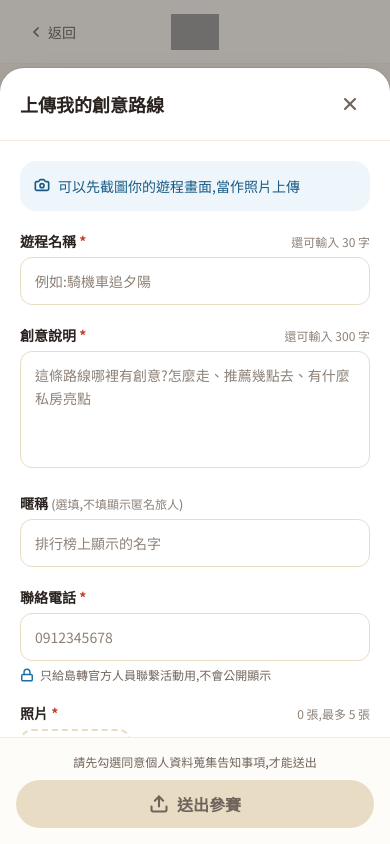
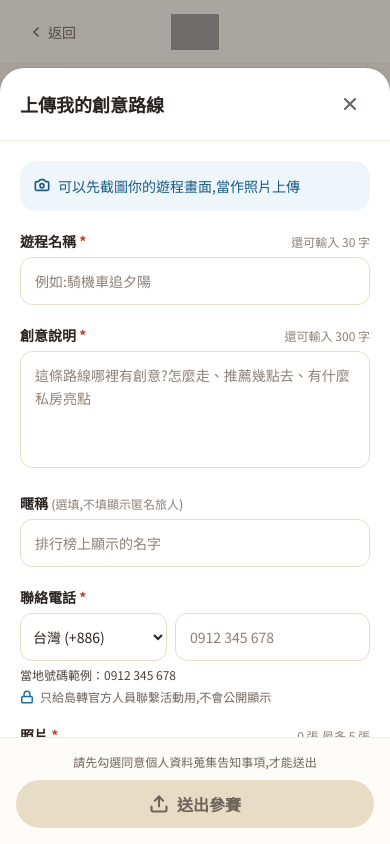
Before and after one commit to fengyao33/KinmenChamp, a React (Vite) app: page /leaderboard in a window 390 px wide. Both pictures are taken after a click on the button "上傳我的路線". Shown: the top 844 px of the page. Built offline with nearby package versions, Linux system fonts and the light colour scheme; grey boxes are pictures that could not be loaded.

Commit message:
Add country code phone validation to upload dialog

```diff
--- a/package.json
+++ b/package.json
@@ -12,6 +12,7 @@
   "dependencies": {
     "@tailwindcss/vite": "^4.3.3",
     "leaflet": "^1.9.4",
+    "libphonenumber-js": "^1.13.14",
     "lucide-react": "^1.47.0",
     "react": "^19.2.8",
     "react-dom": "^19.2.8",
--- a/src/data/leaderboard.ts
+++ b/src/data/leaderboard.ts
@@ -5,7 +5,7 @@ export interface CreativeEntry {
   title: string // 遊程名稱
   desc: string // 創意說明
   author: string // 暱稱
-  phone?: string // 聯絡電話(僅官方聯繫用,前台不顯示)
+  phone?: string // 聯絡電話(E.164 國際格式,僅官方聯繫用,前台不顯示)
   photos: string[] // 照片(壓縮後 dataURL),第一張為封面
   votes: number
   createdAt: number
@@ -146,11 +146,3 @@ export function compressImage(file: File, max = 1280, quality = 0.78): Promise<s
 }
 
 export const uid = () => Math.random().toString(36).slice(2, 10)
-
-/** 電話正規化:去掉空白、橫線、括號,+886 轉成 0;格式不對回傳 null */
-export function normalizePhone(raw: string): string | null {
-  let p = raw.replace(/[\s\-()]/g, '')
-  if (p.startsWith('+886')) p = '0' + p.slice(4)
-  else if (p.startsWith('886')) p = '0' + p.slice(3)
-  return /^0\d{8,9}$/.test(p) ? p : null
-}
--- /dev/null
+++ b/src/data/phone.ts
@@ -0,0 +1,26 @@
+import { getCountries, getCountryCallingCode, getExampleNumber, parsePhoneNumberFromString, type CountryCode } from 'libphonenumber-js/max'
+import mobileExamples from 'libphonenumber-js/mobile/examples'
+
+const preferredCountries: CountryCode[] = ['TW', 'HK', 'MO', 'CN', 'JP', 'KR', 'SG', 'MY', 'US', 'CA']
+const countryNames = new Intl.DisplayNames(['zh-TW'], { type: 'region' })
+const allCountries = getCountries()
+
+export const phoneCountries = [
+  ...preferredCountries,
+  ...allCountries.filter((country) => !preferredCountries.includes(country)).sort((a, b) =>
+    (countryNames.of(a) ?? a).localeCompare(countryNames.of(b) ?? b, 'zh-TW'),
+  ),
+].map((country) => ({
+  country,
+  label: `${countryNames.of(country) ?? country} (+${getCountryCallingCode(country)})`,
+}))
+
+export function phoneExample(country: CountryCode): string {
+  return getExampleNumber(country, mobileExamples)?.formatNational() ?? '輸入當地電話號碼'
+}
+
+/** 依所選國家／地區驗證，儲存為 E.164 國際格式。 */
+export function normalizePhone(raw: string, country: CountryCode): string | null {
+  const parsed = parsePhoneNumberFromString(raw.trim(), country)
+  return parsed?.country === country && parsed.isValid() ? parsed.number : null
+}
--- a/src/pages/Leaderboard.tsx
+++ b/src/pages/Leaderboard.tsx
@@ -7,13 +7,14 @@ import {
   compressImage,
   loadEntries,
   loadVoted,
-  normalizePhone,
   rankByVotes,
   saveEntries,
   saveVoted,
   uid,
   type CreativeEntry,
 } from '../data/leaderboard'
+import { normalizePhone, phoneCountries, phoneExample } from '../data/phone'
+import type { CountryCode } from 'libphonenumber-js/max'
 import { PRIVACY_CONSENT_LABEL, PRIVACY_SECTIONS, PRIVACY_TITLE } from '../content/privacyTerms'
 
 const MAX_PHOTOS = 5
@@ -156,6 +157,7 @@ export function UploadSheet({
   const [title, setTitle] = useState('')
   const [desc, setDesc] = useState('')
   const [author, setAuthor] = useState('')
+  const [phoneCountry, setPhoneCountry] = useState<CountryCode>('TW')
   const [phone, setPhone] = useState('')
   const [photos, setPhotos] = useState<string[]>([])
   const [consent, setConsent] = useState(false)
@@ -166,7 +168,7 @@ export function UploadSheet({
   const errors = {
     title: !title.trim() ? '請填寫遊程名稱' : '',
     desc: !desc.trim() ? '請寫一段創意說明' : '',
-    phone: !phone.trim() ? '請填寫聯絡電話' : !normalizePhone(phone) ? '電話格式不正確,例如 0912345678' : '',
+    phone: !phone.trim() ? '請填寫聯絡電話' : !normalizePhone(phone, phoneCountry) ? `電話格式不正確，請依所選地區輸入，例如 ${phoneExample(phoneCountry)}` : '',
     photos: photos.length === 0 ? '請至少放一張照片' : '',
     consent: !consent ? '請勾選同意個人資料蒐集告知事項' : '',
   }
@@ -206,7 +208,7 @@ export function UploadSheet({
       title: title.trim(),
       desc: desc.trim(),
       author: author.trim() || '匿名旅人',
-      phone: normalizePhone(phone) ?? undefined,
+      phone: normalizePhone(phone, phoneCountry) ?? undefined,
       photos,
       votes: 0,
       createdAt: Date.now(),
@@ -310,24 +312,35 @@ export function UploadSheet({
           <label htmlFor="lb-phone" className="mb-1.5 block text-sm font-bold text-ink-900">
             聯絡電話 <span className="text-brick-600">*</span>
           </label>
+          <div className="flex gap-2">
+            <select
+              aria-label="電話國家或地區碼"
+              value={phoneCountry}
+              onChange={(e) => { setPhoneCountry(e.target.value as CountryCode); setPhone('') }}
+              className="min-h-12 w-[42%] min-w-0 rounded-xl border border-paper-300 bg-white px-2 text-sm text-ink-900 outline-none focus:border-brick-400 focus:ring-4 focus:ring-brick-600/10 sm:w-[38%]"
+            >
+              {phoneCountries.map(({ country, label }) => <option key={country} value={country}>{label}</option>)}
+            </select>
             <input
               id="lb-phone"
               type="tel"
               inputMode="tel"
-            autoComplete="tel"
+              autoComplete="tel-national"
               value={phone}
-            maxLength={20}
+              maxLength={30}
               onChange={(e) => setPhone(e.target.value)}
-            placeholder="0912345678"
+              placeholder={phoneExample(phoneCountry)}
               aria-invalid={showErr && !!errors.phone}
-            aria-describedby="lb-phone-note"
-            className={`${inputCls} min-h-12 ${showErr && errors.phone ? 'border-red-400' : 'border-paper-300'}`}
+              aria-describedby={`lb-phone-example lb-phone-note${showErr && errors.phone ? ' lb-phone-error' : ''}`}
+              className={`${inputCls} min-h-12 min-w-0 flex-1 ${showErr && errors.phone ? 'border-red-400' : 'border-paper-300'}`}
             />
+          </div>
+          <p id="lb-phone-example" className="mt-1.5 text-xs text-ink-700">當地號碼範例：{phoneExample(phoneCountry)}</p>
           <p id="lb-phone-note" className="mt-1.5 flex items-center gap-1.5 text-xs text-ink-500">
             <Lock className="h-3.5 w-3.5 shrink-0 text-ocean-600" strokeWidth={2.5} />
             只給島轉官方人員聯繫活動用,不會公開顯示
           </p>
-          {showErr && errors.phone && <p className="mt-1 text-xs font-medium text-red-600">{errors.phone}</p>}
+          {showErr && errors.phone && <p id="lb-phone-error" role="alert" className="mt-1 text-xs font-medium text-red-600">{errors.phone}</p>}
         </div>
 
         {/* 照片 */}
```
Also changed, not shown: 1 other file (tests, documents, lock files or other folders). Lines whose indentation alone changed are shown as unchanged.
